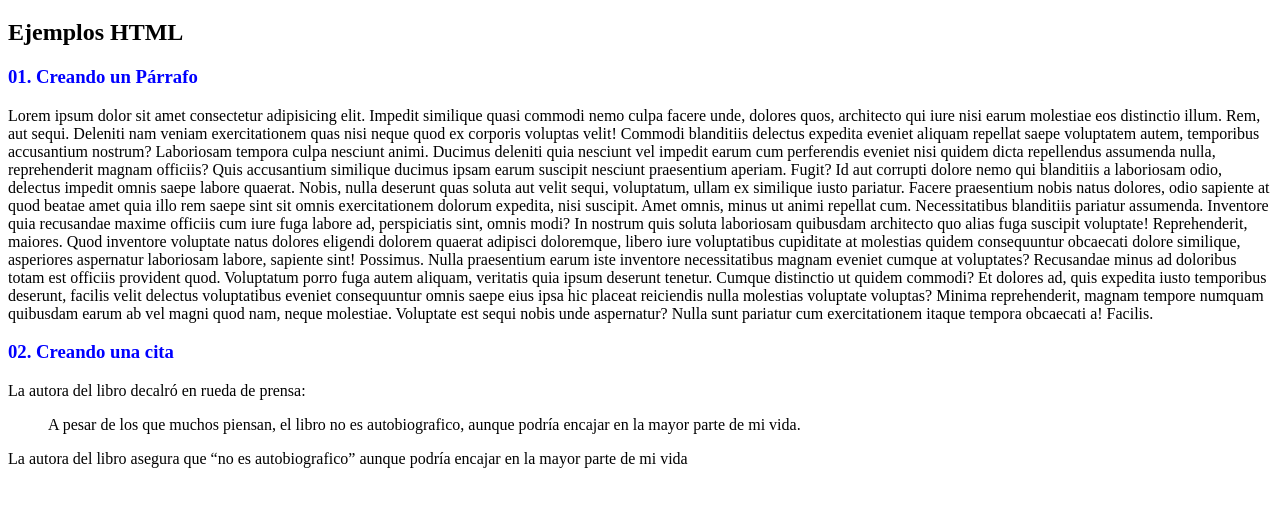
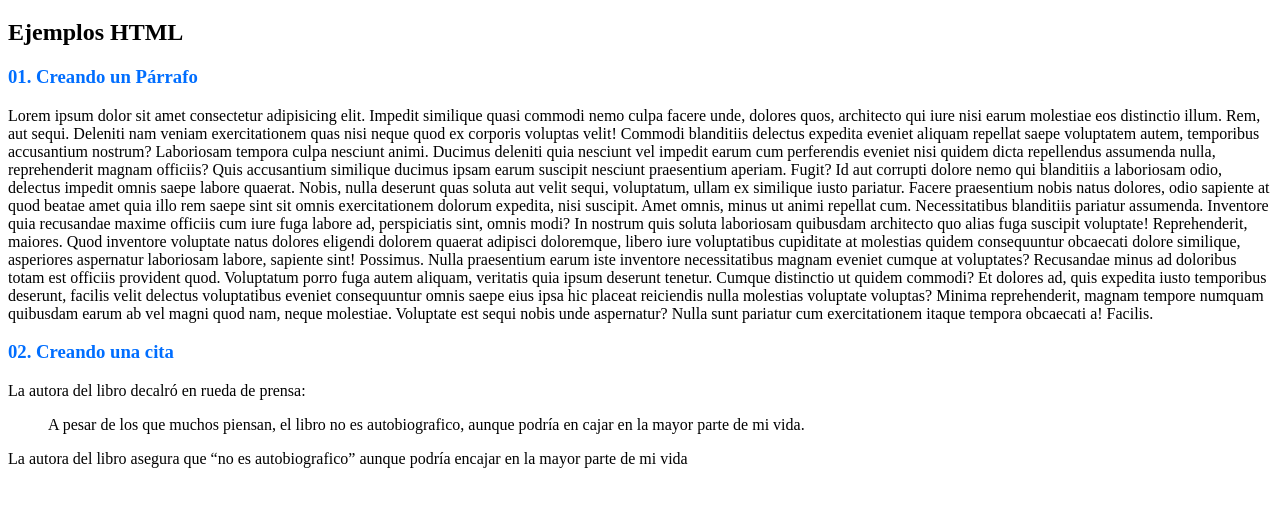
Before and after one commit to JorgeGuerrero26/Visual, a plain HTML site: page TrabajosDW/Sesion 01/index.html in a window 1280 px wide. Shown: the part 61-568 px from the top of the page. Drawn offline with Linux system fonts and the light colour scheme.

Commit message:
Tercer Commit

```diff
--- a/TrabajosDW/Sesion 01/index.html
+++ b/TrabajosDW/Sesion 01/index.html
@@ -8,7 +8,7 @@
 <body>
   <h1>Mi Primera página web con ejemplos HTML</h1>
   <h2>Ejemplos HTML</h2>
-  <h3 style="color:blue;">01. Creando un Párrafo</h3>
+  <h3 style="color:rgb(0, 110, 255);">01. Creando un Párrafo</h3>
   <p>Lorem ipsum dolor sit amet consectetur adipisicing elit. Impedit similique quasi commodi nemo culpa facere unde, dolores quos, architecto qui iure nisi earum molestiae eos distinctio illum. Rem, aut sequi.
   Deleniti nam veniam exercitationem quas nisi neque quod ex corporis voluptas velit! Commodi blanditiis delectus expedita eveniet aliquam repellat saepe voluptatem autem, temporibus accusantium nostrum? Laboriosam tempora culpa nesciunt animi.
   Ducimus deleniti quia nesciunt vel impedit earum cum perferendis eveniet nisi quidem dicta repellendus assumenda nulla, reprehenderit magnam officiis? Quis accusantium similique ducimus ipsam earum suscipit nesciunt praesentium aperiam. Fugit?
@@ -19,12 +19,12 @@
   Nulla praesentium earum iste inventore necessitatibus magnam eveniet cumque at voluptates? Recusandae minus ad doloribus totam est officiis provident quod. Voluptatum porro fuga autem aliquam, veritatis quia ipsum deserunt tenetur.
   Cumque distinctio ut quidem commodi? Et dolores ad, quis expedita iusto temporibus deserunt, facilis velit delectus voluptatibus eveniet consequuntur omnis saepe eius ipsa hic placeat reiciendis nulla molestias voluptate voluptas?
   Minima reprehenderit, magnam tempore numquam quibusdam earum ab vel magni quod nam, neque molestiae. Voluptate est sequi nobis unde aspernatur? Nulla sunt pariatur cum exercitationem itaque tempora obcaecati a! Facilis.</p>
-  <h3 style="color:blue;">02. Creando una cita</h3>
+  <h3 style="color:rgb(0, 110, 255);">02. Creando una cita</h3>
 
   <p>La autora del libro decalró en rueda de prensa:</p>
   <blockquote>
       A pesar de los que muchos piensan, el libro no es autobiografico, aunque
-      podría encajar en la mayor parte de mi vida.
+      podría en cajar en la mayor parte de mi vida.
   </blockquote>
   <p>La autora del libro asegura que <q>no es autobiografico</q>
   aunque podría encajar en la mayor parte de mi vida</p>
```
